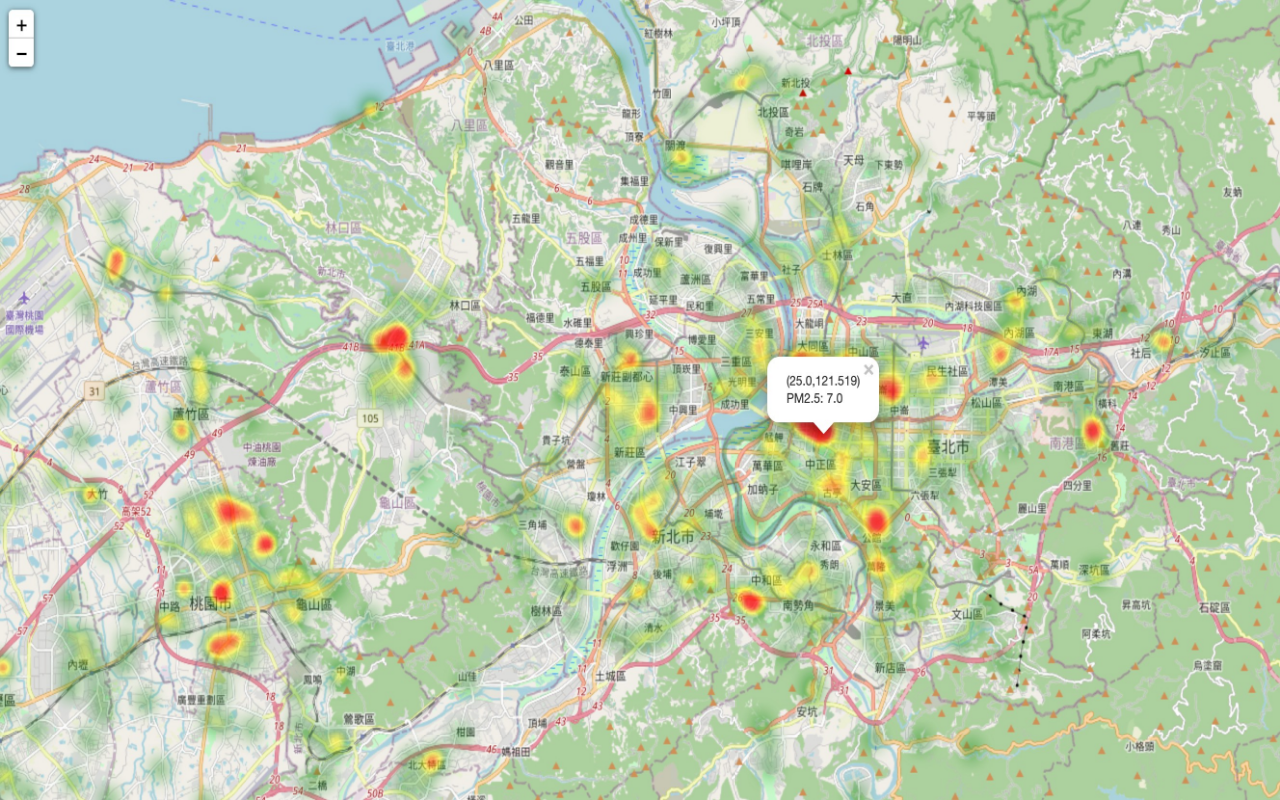
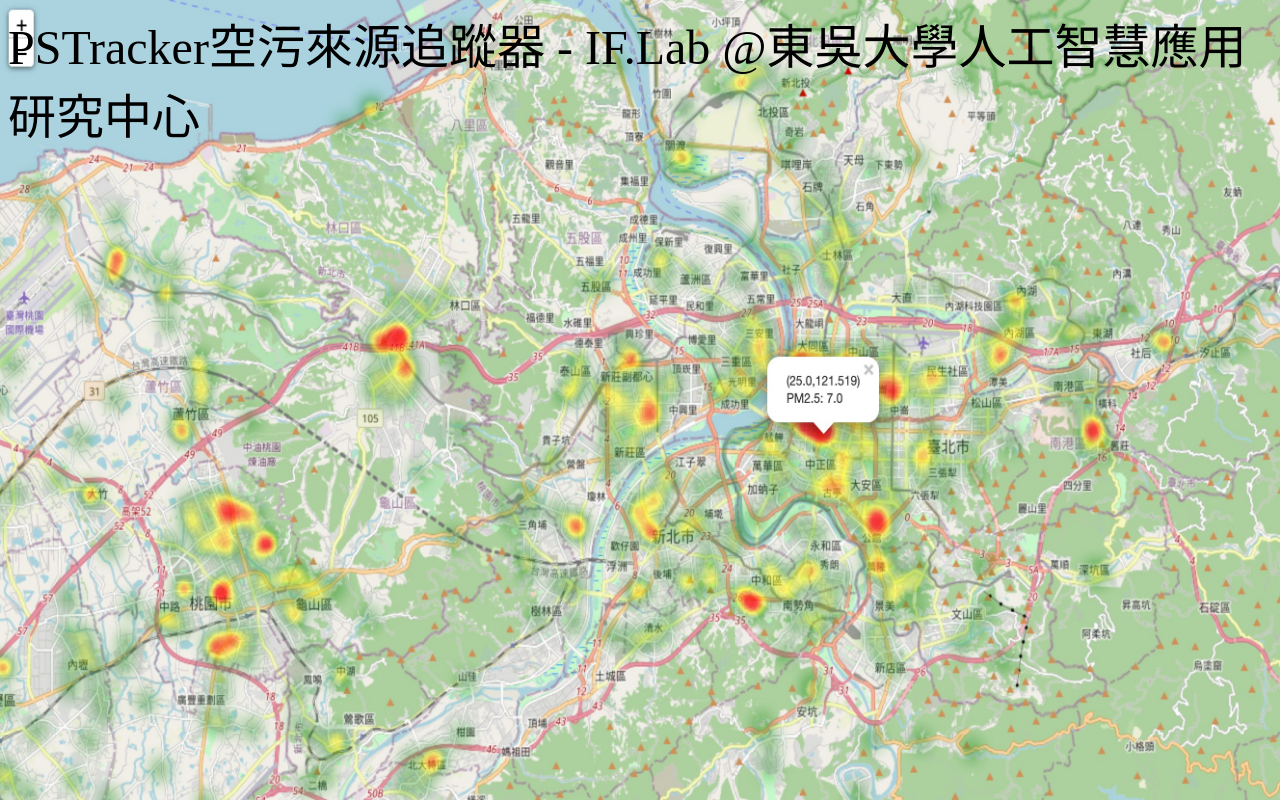
Before and after one commit to fuminghuang/PSTracker, a plain HTML site: page index_2.html in a window 1280 px wide. Drawn offline with Linux system fonts and the light colour scheme.

Commit message:
Update index_2.html

```diff
--- a/index_2.html
+++ b/index_2.html
@@ -1,4 +1,5 @@
 <body>
+    <FONT SIZE="7">PSTracker空污來源追蹤器 - IF.Lab @東吳大學人工智慧應用研究中心</FONT>
     <div class="bg">
         <img src="https://raw.githubusercontent.com/fuminghuang/PSTracker/main/PSTracker_001.jpg">
     </div>
```
